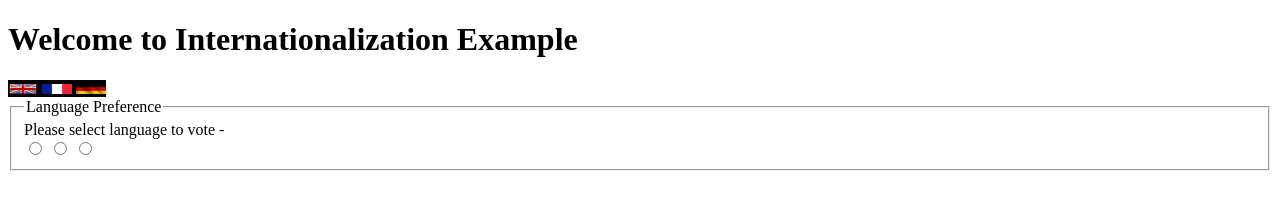
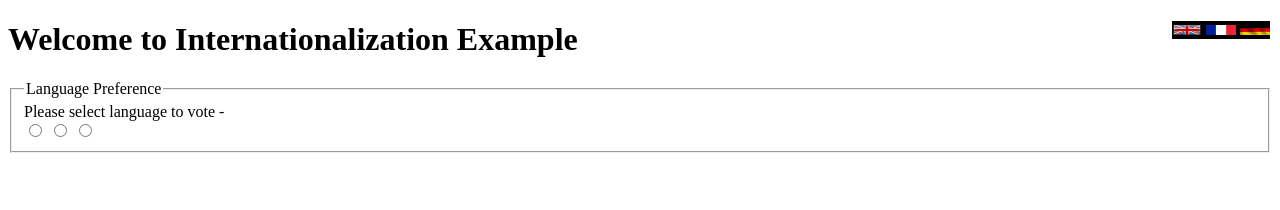
Before and after one commit to Jkan1/i18n-html, a plain HTML site: page index.html in a window 1280 px wide. Drawn offline with Linux system fonts and the light colour scheme.

Commit message:
changed by vinay

```diff
--- a/index.html
+++ b/index.html
@@ -10,14 +10,17 @@
 </head>
 
 <body>
+    <div class="row">
+        <div class="flags">
+            <img src="./assets/en.png" alt="English" class="img-s" data-lang="en">
+            <img src="./assets/fr.png" alt="French" class="img-s" data-lang="fr">
+            <img src="./assets/du.jpg" alt="German" class="img-s" data-lang="du">
+        </div>
+
     <div style="position: relative;">
     <h1 data-langkey="Welcome to Internationalization Example">Welcome to Internationalization Example</h1>
 
-    <div class="languages">
-        <img src="./assets/en.png" alt="English" class="language" data-lang="en">
-        <img src="./assets/fr.png" alt="French" class="language" data-lang="fr">
-        <img src="./assets/du.jpg" alt="German" class="language" data-lang="du">
-    </div>
+
 
     <fieldset>
         <legend>
@@ -31,6 +34,7 @@
         </div>
     </fieldset>
 </div>
+</div>
 </body>
 
 </html>
--- a/sass/main.scss
+++ b/sass/main.scss
@@ -1,13 +1,12 @@
 
-.languages {
-    position: right;
-    display: inline;
-    background: black;
-    height: 50px;
-    width: 100px;
+.flags {
+    position: absolute;
+    right:15px;
+    top:10px;
+    background-color:black;
 }
-img.language {
-    position: right;
+
+.img-s {
     height: 10px;
     width: 30px;
 }
```
Also changed, not shown: css/main.css, sass/main.css (added), 1 other file.
